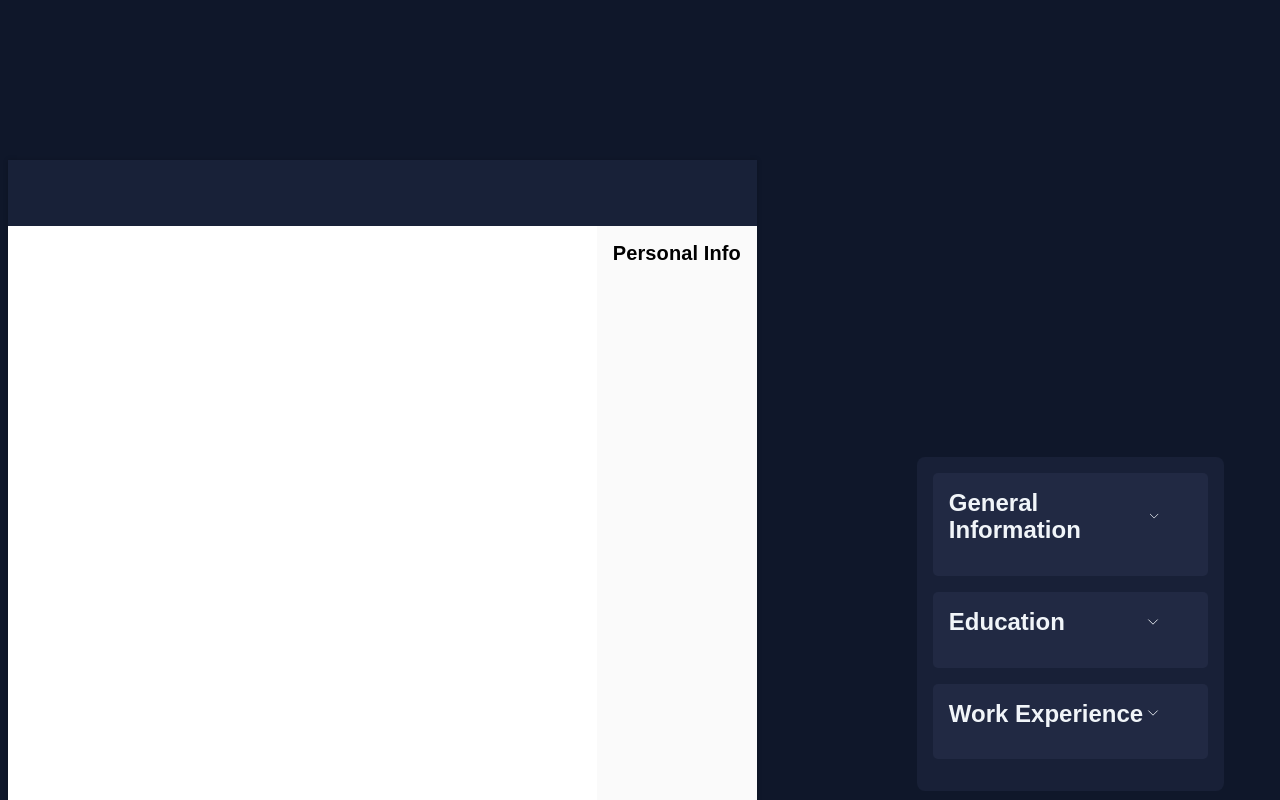
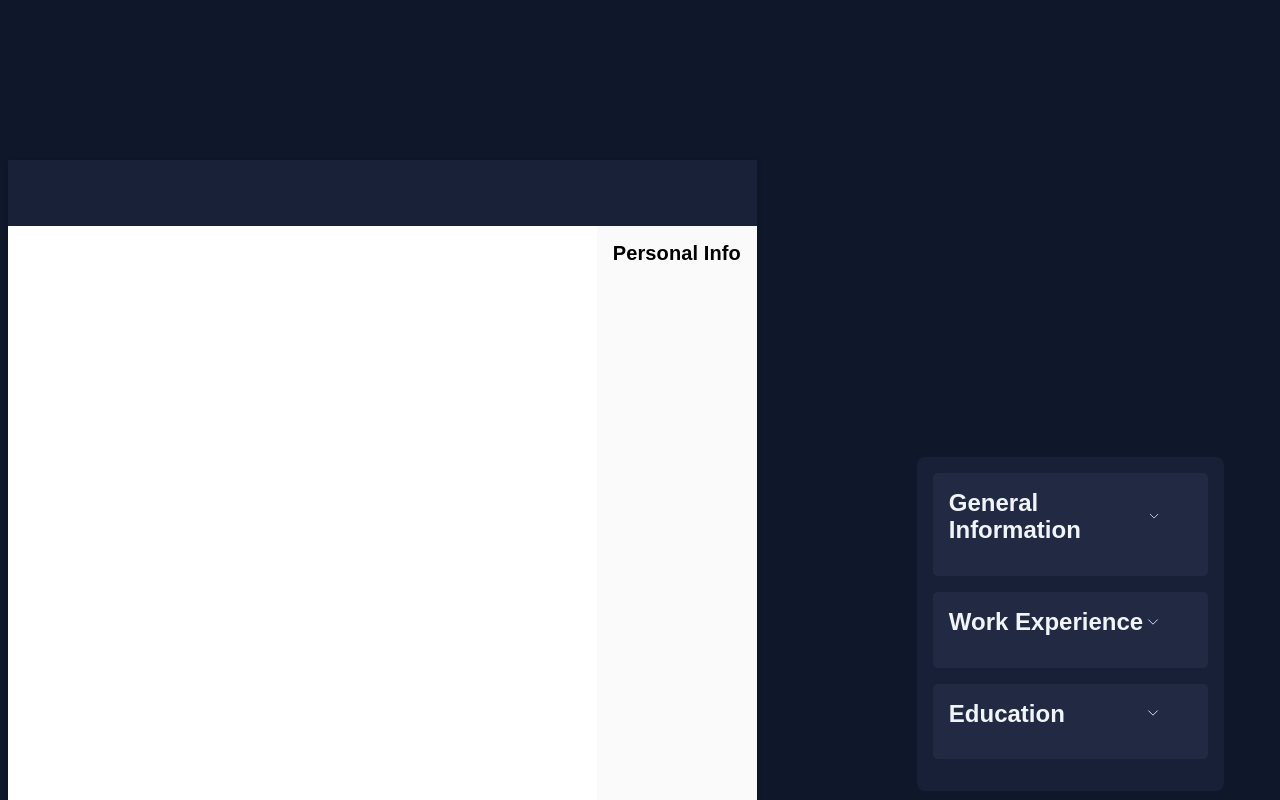
Before and after one commit to kwstaseL/cv-application, a React (Vite) app: page / in a window 1280 px wide. Shown: the top 800 px of the page. Built offline with nearby package versions, Linux system fonts and the light colour scheme.

Commit message:
More code cleanup & action button management

```diff
--- a/src/App.jsx
+++ b/src/App.jsx
@@ -41,10 +41,16 @@ function App() {
 
   function handleCancelForm(sectionLabel) {
     const updatedCVData = { ...cvData };
+    let sectionLength;
     if (sectionLabel === availableNames.EDUCATION) {
       updatedCVData.education.pop();
+      sectionLength = updatedCVData.education.length;
     } else if (sectionLabel === availableNames.EXPERIENCE) {
       updatedCVData.experience.pop();
+      sectionLength = updatedCVData.experience.length;
+    }
+    if (sectionLength === 0) {
+      removeSectionLabel(sectionLabel);
     }
     setCVData(updatedCVData);
   }
@@ -107,22 +113,32 @@ function App() {
 
   function handleDeleteForm(id, sectionLabel) {
     const updatedCVData = { ...cvData };
-
+    let sectionLength;
     if (sectionLabel === availableNames.EDUCATION) {
       // Filter out the form with the specified ID from the education array
       const updatedEducation = cvData.education.filter(
         (entry) => entry.id !== id
       );
       updatedCVData.education = updatedEducation;
+      sectionLength = updatedCVData.education.length;
     } else if (sectionLabel === availableNames.EXPERIENCE) {
       // Filter out the form with the specified ID from the experience array
       const updatedExperience = cvData.experience.filter(
         (entry) => entry.id !== id
       );
       updatedCVData.experience = updatedExperience;
+      sectionLength = updatedCVData.experience.length;
+    }
+    if (sectionLength === 0) {
+      removeSectionLabel(sectionLabel);
     }
 
     setCVData(updatedCVData);
+  }
+  function removeSectionLabel(label) {
+    const updatedSections = [...sectionsAdded];
+    updatedSections[label] = false;
+    setSectionAdded(updatedSections);
   }
 
   return (
--- a/src/Forms/ExtendedForm.jsx
+++ b/src/Forms/ExtendedForm.jsx
@@ -8,7 +8,7 @@ function ExtendedForm({ manageAddSectionEvent, data, manageDeleteForm }) {
     <section className="extended__section">
       <ul className="extended__section-list">
         {data.map((item, index) =>
-          item.hasOwnProperty("school") ? (
+          item.hasOwnProperty("schoolName") ? (
             <ItemForm
               key={index}
               id={item.id}
--- a/src/Forms/Form.jsx
+++ b/src/Forms/Form.jsx
@@ -27,6 +27,8 @@ function Form({
   const [isExtended, setExtended] = useState(false);
   const [isFormVisible, setFormVisibility] = useState(false);
 
+  // Receives a label ("Experience" title section or "Education" title section)
+  // and maps it to a constant enum variable for comparisson reasons.
   function findSection(string) {
     return getKey(string);
   }
@@ -105,6 +107,7 @@ function Form({
           manageInputEvent={manageInputEvent}
           sectionName={title}
           manageCancelForm={manageCancelForm}
+          cvData={data}
         />
       )}
     </section>
--- a/src/Forms/Forms.jsx
+++ b/src/Forms/Forms.jsx
@@ -14,6 +14,16 @@ function Forms({
         showExtendedForm={false}
         handleInputEvent={handleInputEvent}
         handleSectionAddition={handleSectionAddition}
+        data={data}
+      />
+      <Form
+        title="Work Experience"
+        showExtendedForm={true}
+        handleInputEvent={handleInputEvent}
+        handleSectionAddition={handleSectionAddition}
+        handleCancelForm={handleCancelForm}
+        handleDeleteForm={handleDeleteForm}
+        data={data.experience}
       />
       <Form
         title="Education"
@@ -24,15 +34,6 @@ function Forms({
         handleDeleteForm={handleDeleteForm}
         data={data.education}
       />
-      <Form
-        title="Work Experience"
-        showExtendedForm={true}
-        handleInputEvent={handleInputEvent}
-        handleSectionAddition={handleSectionAddition}
-        handleCancelForm={handleCancelForm}
-        handleDeleteForm={handleDeleteForm}
-        data={data.experience}
-      />
     </section>
   );
 }
--- a/src/Forms/ItemForm.jsx
+++ b/src/Forms/ItemForm.jsx
@@ -2,7 +2,7 @@ function ItemForm({ title, id, onDelete }) {
   return (
     <li className="extended__section-entry">
       {/* title */}
-      <h1>{title}</h1>
+      <h1>{title === "" ? "Blank" : title}</h1>
       <button>
         <svg
           xmlns="http://www.w3.org/2000/svg"
--- a/src/components/FormCreator.jsx
+++ b/src/components/FormCreator.jsx
@@ -7,6 +7,7 @@ function FormCreator({
   manageInputEvent,
   sectionName,
   manageCancelForm,
+  cvData,
 }) {
   function manageInput(e, field) {
     manageInputEvent(field, e.target.value, sectionName);
@@ -39,6 +40,7 @@ function FormCreator({
                 placeholder={field.placeholder}
                 className="form__input"
                 valueKey={field.valueKey}
+                value={cvData[field.valueKey]}
                 onInput={(e) => manageInput(e, field)}
               ></textarea>
             ) : (
@@ -48,6 +50,7 @@ function FormCreator({
                 name={field.label}
                 placeholder={field.placeholder}
                 valueKey={field.valueKey}
+                value={cvData[field.valueKey]}
                 onInput={(e) => manageInput(e, field)}
                 className="form__input"
               />
--- a/src/data/formData.js
+++ b/src/data/formData.js
@@ -8,7 +8,7 @@ export const personalDetailsFields = [
         label: "Full Name",
         input: "text",
         placeholder: "Enter your full name",
-        valueKey: "name", // Updated valueKey to match cvData key
+        valueKey: "name",
       },
       {
         label: "Role",
```
